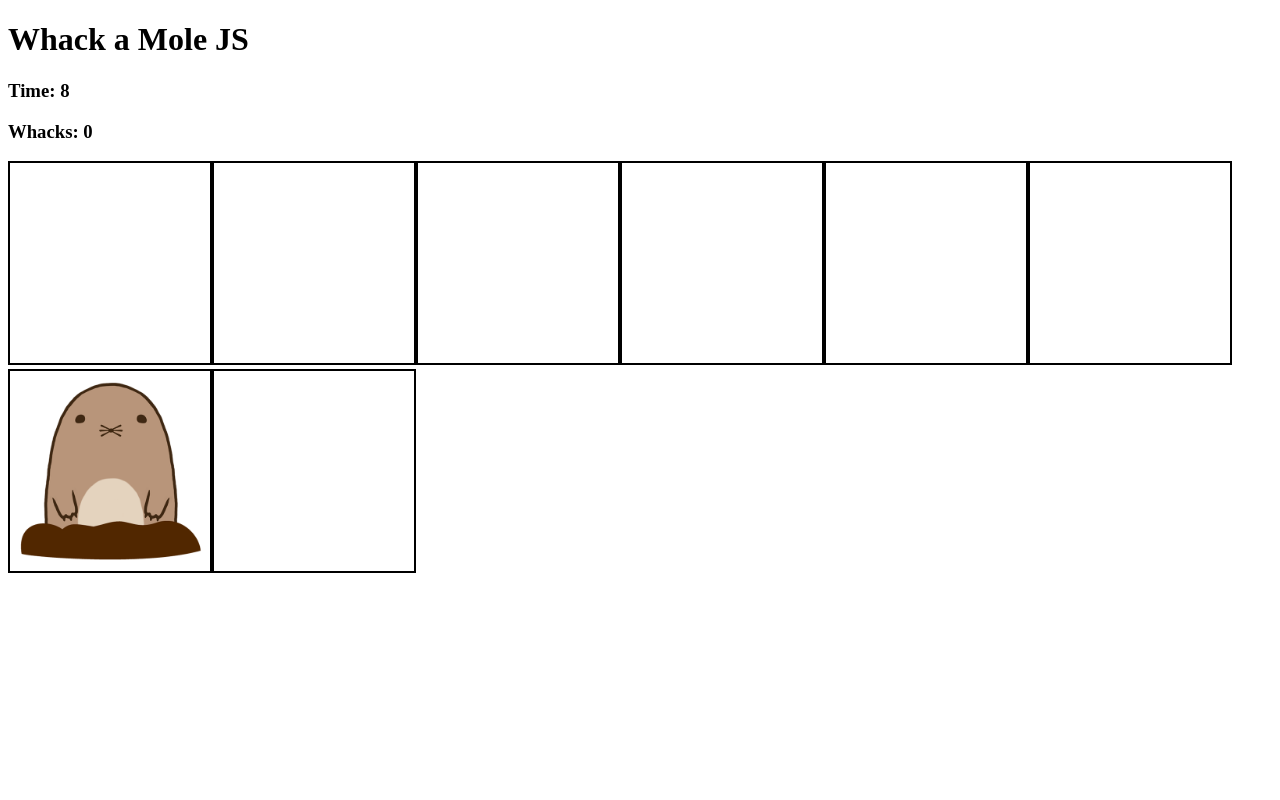
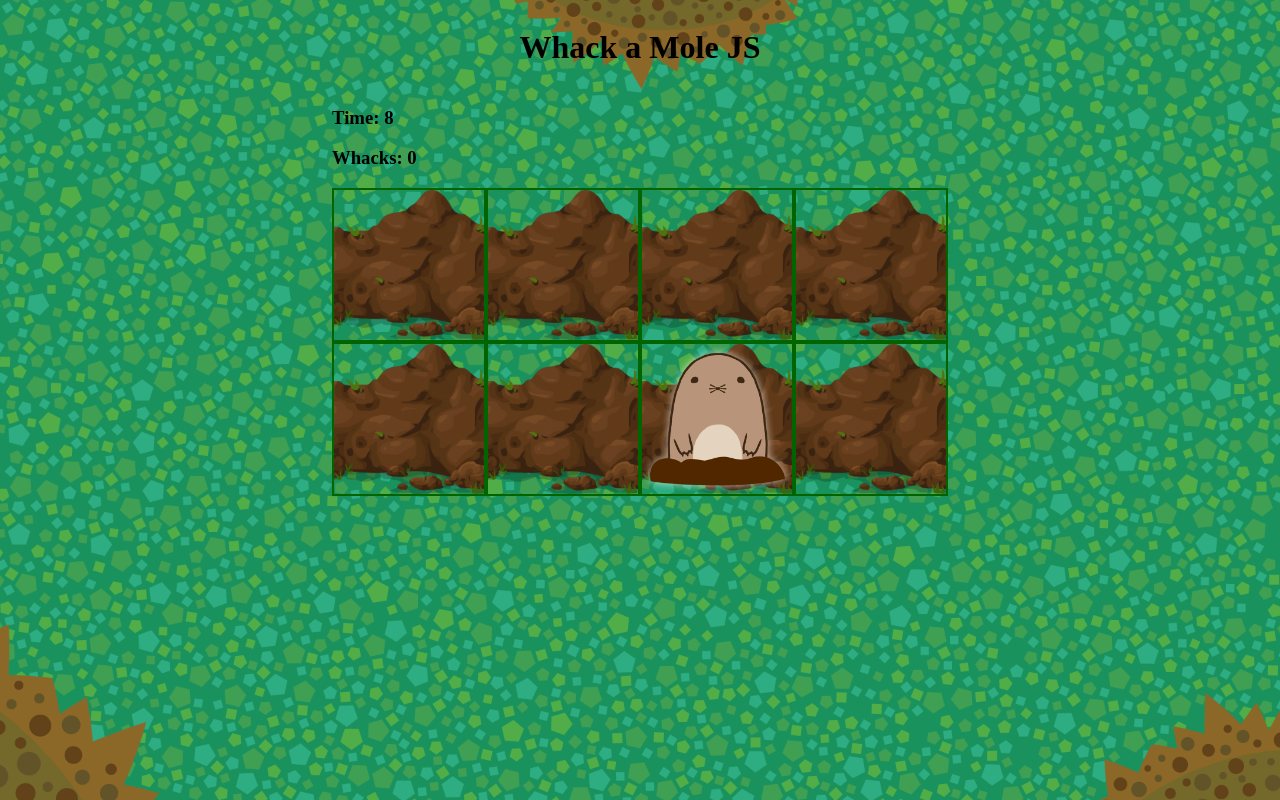
Before and after one commit to blangwell/whack-a-mole-js, a plain HTML site: page index.html in a window 1280 px wide. Both pictures are taken after a click on the button "Start". Drawn offline with Linux system fonts and the light colour scheme.

Commit message:
Add and integrate art assets

```diff
--- a/script.js
+++ b/script.js
@@ -5,8 +5,8 @@ const remainingTimeDisplay = document.querySelector("#time-remaining");
 const startButton = document.querySelector("#start-button");
 const whackCountDisplay = document.querySelector("#whack-count");
 
-const hitSound = new Audio("hit-3.wav");
-const missSound = new Audio("cancel-3.wav");
+const hitSound = new Audio("assets/hit-3.wav");
+const missSound = new Audio("assets/cancel-3.wav");
 
 let gameOver = false;
 let gameLoop;
--- a/style.css
+++ b/style.css
@@ -1,11 +1,27 @@
+body {
+    background-image: url("assets/grass-bg3.png");
+    background-size: cover;
+    display: flex;
+    flex-direction: column;
+    align-items: center;
+    justify-content: center;
+}
+
+.hole-container {
+    display: grid;
+    grid-template-columns: 1fr 1fr 1fr 1fr;
+}
+
 .hole {
     display: inline-block;
-    width: 200px;
-    height: 200px;
-    border: 2px solid black;
+    width: 150px;
+    height: 150px;
+    border: 2px solid darkgreen;
+    background-image: url("assets/hole-transparent.png");
+    background-size: cover;
 }
 
 .mole {
-    background-image: url("mole-transparent.png");
+    background-image: url("assets/mole-transparent.png"), url("assets/hole-transparent.png");
     background-size: cover;
 }
```
Also changed, not shown: assets/grass-bg3.png (added), assets/hole-transparent.png (added), assets/mole-transparent.png (renamed from mole-transparent.png), 4 other files.
